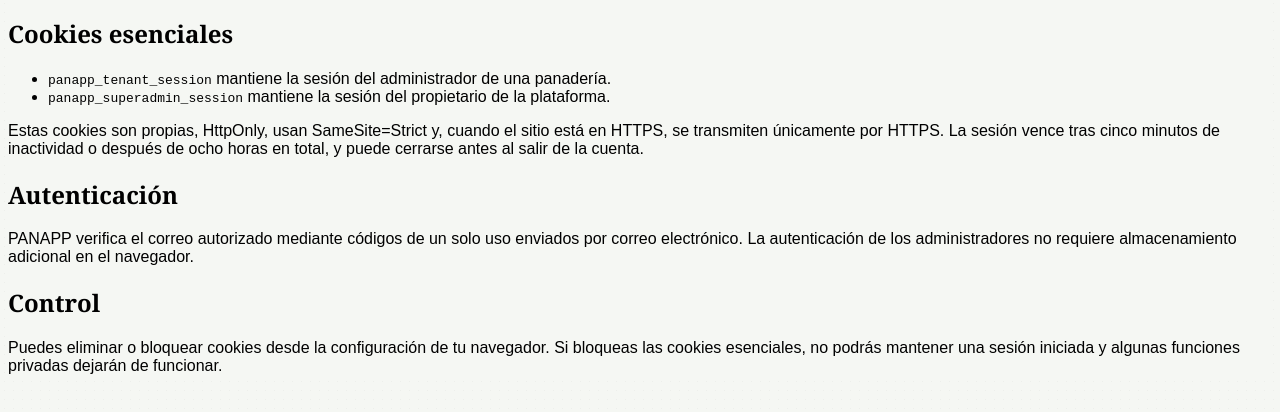
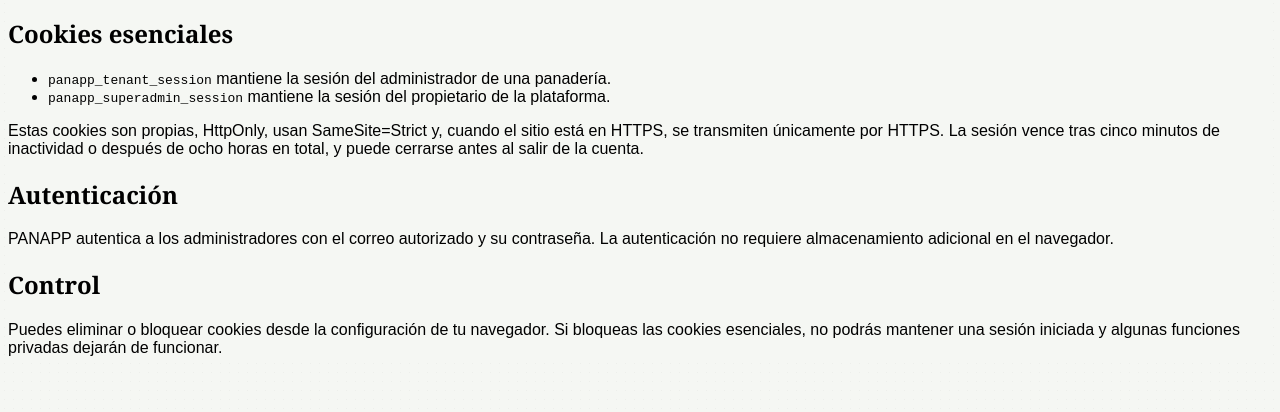
Before and after one commit to pablocely2024-max/panapp, a plain HTML site: page cookie-policy.html in a window 1280 px wide. Shown: the part 172-584 px from the top of the page. Drawn offline with Linux system fonts and the light colour scheme.

Commit message:
Auto-sync workspace changes (2026-11-11 13:02:40)
Co-authored-by: Copilot <223556219+Copilot@users.noreply.github.com>

```diff
--- a/cookie-policy.html
+++ b/cookie-policy.html
@@ -21,7 +21,7 @@
             </ul>
             <p class="mt-4 leading-7 text-slate-600">Estas cookies son propias, HttpOnly, usan SameSite=Strict y, cuando el sitio está en HTTPS, se transmiten únicamente por HTTPS. La sesión vence tras cinco minutos de inactividad o después de ocho horas en total, y puede cerrarse antes al salir de la cuenta.</p>
             <h2 class="mt-8 text-xl font-bold text-slate-900">Autenticación</h2>
-            <p class="mt-3 leading-7 text-slate-600">PANAPP verifica el correo autorizado mediante códigos de un solo uso enviados por correo electrónico. La autenticación de los administradores no requiere almacenamiento adicional en el navegador.</p>
+            <p class="mt-3 leading-7 text-slate-600">PANAPP autentica a los administradores con el correo autorizado y su contraseña. La autenticación no requiere almacenamiento adicional en el navegador.</p>
             <h2 class="mt-8 text-xl font-bold text-slate-900">Control</h2>
             <p class="mt-3 leading-7 text-slate-600">Puedes eliminar o bloquear cookies desde la configuración de tu navegador. Si bloqueas las cookies esenciales, no podrás mantener una sesión iniciada y algunas funciones privadas dejarán de funcionar.</p>
         </article>
```
Also changed, not shown: 1 other file.
